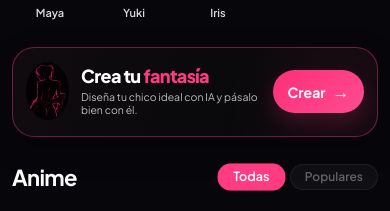
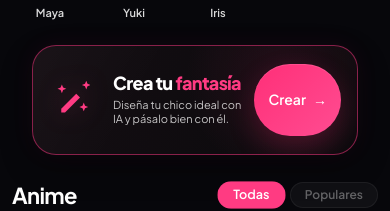
Before and after one commit to 3737631/luciaia, a Next.js app: page /luciaia/anime in a window 390 px wide. Shown: the part 485-696 px from the top of the page. Built offline with nearby package versions, Linux system fonts and the light colour scheme; grey boxes are pictures that could not be loaded.

Commit message:
fix: match FantasyCTA and CallScreen to deploy #375 (SVG icon, gradient bg, Cloudinary blur connected state)

```diff
--- a/src/app/globals.css
+++ b/src/app/globals.css
@@ -481,102 +481,78 @@ body {
   color: rgba(255,255,255,0.35);
 }
 
+/* ═══ Fantasy CTA (deploy #375) ═══ */
+
 .nuvia-fantasy-cta {
   position: relative;
-  left: 50%;
+  display: grid;
+  grid-template-columns: auto minmax(0, 1fr) auto;
+  align-items: center;
+  gap: 22px;
 
-  display: grid;
-  grid-template-columns: 64px minmax(0, 1fr) 138px;
-  align-items: center;
-  column-gap: 18px;
+  width: calc(100% - 32px);
+  max-width: 1180px;
+  min-height: 150px;
+  margin: 28px auto 34px;
+  padding: 28px 32px;
 
-  width: min(calc(100vw - 40px), 1040px);
-  min-height: 112px;
-
-  margin: 20px 0 24px;
-  padding: 18px 24px;
-
-  box-sizing: border-box;
   overflow: hidden;
 
-  transform: translateX(-50%);
-
-  border: 1px solid rgba(255, 56, 132, 0.4);
-  border-radius: 22px;
+  border: 1px solid rgba(255, 55, 132, 0.5);
+  border-radius: 26px;
 
   background:
-    radial-gradient(
-      circle at 90% 50%,
-      rgba(255, 48, 122, 0.065),
-      transparent 33%
-    ),
-    linear-gradient(
-      110deg,
-      #100b0f 0%,
-      #09090b 62%,
-      #0e090d 100%
-    );
+    radial-gradient(circle at 78% 30%, rgba(255, 55, 132, 0.1), transparent 38%),
+    linear-gradient(110deg, rgba(21, 14, 19, 0.98), rgba(10, 10, 12, 0.98));
 
   box-shadow:
-    0 12px 30px rgba(0, 0, 0, 0.3),
-    0 0 18px rgba(255, 47, 120, 0.035);
+    0 12px 32px rgba(0, 0, 0, 0.32),
+    0 0 24px rgba(255, 55, 132, 0.06);
+
+  color: #fff;
+}
+
+.nuvia-fantasy-cta::before {
+  content: "";
+  position: absolute;
+  inset: 0;
+  pointer-events: none;
+  background: linear-gradient(120deg, hsla(0, 0%, 100%, 0.025), transparent 36%);
+}
+
+.nuvia-fantasy-cta__button,
+.nuvia-fantasy-cta__copy,
+.nuvia-fantasy-cta__icon {
+  position: relative;
+  z-index: 1;
 }
 
 .nuvia-fantasy-cta__icon {
-  display: flex;
-  align-items: center;
-  justify-content: center;
-
-  width: 64px;
-  height: 64px;
-
-  margin: 0;
-  padding: 0;
-
+  display: grid;
+  place-items: center;
+  width: 82px;
+  height: 82px;
   color: #ff3b83;
+  flex-shrink: 0;
 }
 
 .nuvia-fantasy-cta__icon svg {
-  display: block;
-  width: 58px;
-  height: 58px;
-
-  margin: 0;
-  overflow: visible;
-
-  filter:
-    drop-shadow(0 0 8px rgba(255, 59, 131, 0.2));
-}
-
-.nuvia-fantasy-cta__image {
-  display: block;
-  width: 58px;
-  height: 58px;
-  border-radius: 50%;
-  object-fit: cover;
+  width: 72px;
+  height: 72px;
+  filter: drop-shadow(0 0 12px rgba(255, 59, 131, 0.28));
 }
 
 .nuvia-fantasy-cta__copy {
-  display: flex;
   min-width: 0;
-  flex-direction: column;
-  justify-content: center;
-
-  margin: 0;
-  padding: 0;
 }
 
 .nuvia-fantasy-cta__title {
-  margin: 0 0 6px;
-  padding: 0;
-
+  margin: 0 0 8px;
+  font-size: clamp(30px, 4vw, 48px);
+  line-height: 1.02;
+  font-weight: 800;
+  letter-spacing: -0.035em;
   color: #fff;
-
-  font-size: clamp(27px, 3vw, 38px);
-  font-weight: 800;
-  line-height: 1;
-  letter-spacing: -0.035em;
-  white-space: nowrap;
 }
 
 .nuvia-fantasy-cta__title span {
@@ -584,165 +560,119 @@ body {
 }
 
 .nuvia-fantasy-cta__description {
-  max-width: 610px;
+  max-width: 650px;
   margin: 0;
-  padding: 0;
-
-  color: rgba(255, 255, 255, 0.72);
-
-  font-size: clamp(14px, 1.5vw, 18px);
+  font-size: clamp(16px, 2.1vw, 23px);
+  line-height: 1.42;
   font-weight: 400;
-  line-height: 1.3;
+  color: hsla(0, 0%, 100%, 0.76);
 }
 
 .nuvia-fantasy-cta__button {
   display: inline-flex;
   align-items: center;
   justify-content: center;
-  justify-self: end;
-
-  width: 138px;
-  height: 54px;
-  gap: 7px;
-
-  margin: 0;
-  padding: 0 20px;
-
+  gap: 14px;
+  min-width: 195px;
+  min-height: 72px;
+  padding: 16px 28px;
   border: 0;
   border-radius: 999px;
-
-  background:
-    linear-gradient(135deg, #ff2f78, #ff4c91);
-
+  cursor: pointer;
+  background: linear-gradient(135deg, #ff2f78, #ff4c91);
   color: #fff;
-
   font: inherit;
-  font-size: 18px;
-  font-weight: 650;
-  line-height: 1;
-  white-space: nowrap;
-
-  cursor: pointer;
-
-  box-shadow:
-    0 9px 20px rgba(255, 47, 120, 0.18);
+  font-size: 24px;
+  font-weight: 600;
+  box-shadow: 0 12px 28px rgba(255, 47, 120, 0.22),
+    inset 0 1px 0 hsla(0, 0%, 100%, 0.12);
+  transition: transform 0.18s ease, filter 0.18s ease, box-shadow 0.18s ease;
 }
 
-.nuvia-fantasy-cta__arrow {
-  display: inline-block;
-  font-size: 21px;
-  font-weight: 400;
-  line-height: 1;
-  transform: translateY(-1px);
+.nuvia-fantasy-cta__button:hover {
+  transform: translateY(-2px);
+  filter: brightness(1.05);
+  box-shadow: 0 16px 34px rgba(255, 47, 120, 0.3),
+    inset 0 1px 0 hsla(0, 0%, 100%, 0.14);
 }
 
-@media (max-width: 768px) {
+.nuvia-fantasy-cta__button:active {
+  transform: scale(0.98);
+}
+
+.nuvia-fantasy-cta__button:focus-visible {
+  outline: 3px solid hsla(0, 0%, 100%, 0.9);
+  outline-offset: 4px;
+}
+
+@media (max-width: 767px) {
   .nuvia-fantasy-cta {
-    grid-template-columns: 58px minmax(0, 1fr) 104px;
-    column-gap: 10px;
-
-    height: 94px;
-    min-height: 94px;
-    max-height: 94px;
-
+    display: grid;
+    grid-template-columns: 52px minmax(0, 1fr) auto;
+    align-items: center;
+    gap: 12px;
+    width: calc(100% - 40px);
+    max-width: 390px;
+    min-height: 0;
+    margin: 18px auto 24px;
+    padding: 18px 16px;
     border-radius: 24px;
+    box-sizing: border-box;
+    overflow: hidden;
   }
 
   .nuvia-fantasy-cta__icon {
-    position: relative;
-    left: 4px;
-    top: -2px;
-
-    display: flex;
-    align-items: center;
-    justify-content: center;
-
-    width: 50px;
-    height: 54px;
-    margin: 0;
-    padding: 0;
-
-    overflow: visible;
-    align-self: center;
+    width: 46px;
+    height: 46px;
   }
 
   .nuvia-fantasy-cta__icon svg {
-    display: block;
-    width: 48px;
-    height: 48px;
-
-    margin: 0;
-    overflow: visible;
-
-    transform: translate(1px, -2px);
-    transform-origin: center;
+    width: 44px;
+    height: 44px;
   }
 
   .nuvia-fantasy-cta__copy {
     min-width: 0;
-    padding-right: 6px;
+  }
+
+  .nuvia-fantasy-cta__title {
+    margin: 0 0 5px;
+    font-size: 21px;
+    line-height: 1.05;
+    white-space: nowrap;
+  }
+
+  .nuvia-fantasy-cta__description {
+    margin: 0;
+    font-size: 14px;
+    line-height: 1.25;
+    display: -webkit-box;
+    -webkit-line-clamp: 2;
+    -webkit-box-orient: vertical;
+    overflow: hidden;
   }
 
   .nuvia-fantasy-cta__button {
-    position: relative;
-    right: 4px;
-    top: 0;
-
-    align-self: center;
-    justify-self: end;
-
-    margin: 0;
-    transform: none;
-  }
-
-  .nuvia-fantasy-cta__arrow {
-    margin-left: 0;
-    transform: none;
+    width: auto;
+    min-width: 92px;
+    height: 48px;
+    padding: 0 18px;
+    gap: 7px;
+    font-size: 15px;
+    white-space: nowrap;
+    flex-shrink: 0;
   }
 }
 
 @media (max-width: 390px) {
-  .nuvia-fantasy-cta {
-    grid-template-columns: 50px minmax(0, 1fr) 91px;
-    column-gap: 8px;
-
-    width: calc(100vw - 24px);
-    height: 90px;
-    min-height: 90px;
-    max-height: 90px;
-
-    padding: 11px 10px;
-    border-radius: 22px;
-  }
-
   .nuvia-fantasy-cta__icon {
-    position: relative;
-    left: 3px;
-    top: -1px;
-
-    display: flex;
-    align-items: center;
-    justify-content: center;
-
-    width: 43px;
-    height: 46px;
-    margin: 0;
-    padding: 0;
-
-    overflow: visible;
-    align-self: center;
+    width: 42px;
+    height: 42px;
   }
 
   .nuvia-fantasy-cta__icon svg {
-    display: block;
-    width: 41px;
-    height: 41px;
-
-    margin: 0;
-    overflow: visible;
-
-    transform: translate(1px, -1px);
-    transform-origin: center;
+    width: 40px;
+    height: 40px;
   }
 
   .nuvia-fantasy-cta__title {
@@ -750,38 +680,59 @@ body {
   }
 
   .nuvia-fantasy-cta__description {
-    font-size: 10.5px;
-    line-height: 1.18;
-  }
-
-  .nuvia-fantasy-cta__copy {
-    min-width: 0;
-    padding-right: 4px;
+    font-size: 11px;
   }
 
   .nuvia-fantasy-cta__button {
-    position: relative;
-    right: 3px;
-    top: 0;
+    min-width: 80px;
+    height: 44px;
+    padding: 0 14px;
+    font-size: 14px;
+  }
+}
 
-    align-self: center;
-    justify-self: end;
-
-    width: 91px;
-    min-width: 91px;
-    height: 43px;
-    min-height: 43px;
-
-    padding: 0 9px;
-    margin: 0;
-    font-size: 14px;
-    transform: none;
+@media (min-width: 769px) {
+  .nuvia-fantasy-cta {
+    grid-template-columns: 68px minmax(0, 1fr) 150px;
+    gap: 18px;
+    width: min(calc(100% - 64px), 980px);
+    min-height: 108px;
+    margin: 22px auto 28px;
+    padding: 20px 24px;
+    border-radius: 22px;
+    box-sizing: border-box;
   }
 
-  .nuvia-fantasy-cta__arrow {
-    font-size: 17px;
-    margin-left: 0;
-    transform: none;
+  .nuvia-fantasy-cta__icon {
+    width: 62px;
+    height: 62px;
+  }
+
+  .nuvia-fantasy-cta__icon svg {
+    width: 58px;
+    height: 58px;
+  }
+
+  .nuvia-fantasy-cta__title {
+    margin: 0 0 5px;
+    font-size: clamp(27px, 2.6vw, 36px);
+    line-height: 1.05;
+  }
+
+  .nuvia-fantasy-cta__description {
+    max-width: 540px;
+    margin: 0;
+    font-size: clamp(14px, 1.5vw, 18px);
+    line-height: 1.35;
+  }
+
+  .nuvia-fantasy-cta__button {
+    width: 150px;
+    min-width: 150px;
+    min-height: 54px;
+    padding: 12px 20px;
+    font-size: 18px;
+    gap: 10px;
   }
 }
 
--- a/src/components/FantasyCTA.tsx
+++ b/src/components/FantasyCTA.tsx
@@ -2,8 +2,6 @@ type FantasyCTAProps = {
   mode: "girls" | "boys";
   onCreate: () => void;
 };
-
-const basePath = process.env.NEXT_PUBLIC_BASE_PATH ?? "";
 
 export function FantasyCTA({
   mode,
@@ -23,11 +21,12 @@ export function FantasyCTA({
         className="nuvia-fantasy-cta__icon"
         aria-hidden="true"
       >
-        <img
-          src={`${basePath}/fantasy-neon.jpg`}
-          alt=""
-          className="nuvia-fantasy-cta__image"
-        />
+        <svg viewBox="0 0 64 64" xmlns="http://www.w3.org/2000/svg" role="img">
+          <path d="m56 6 2-5 2 5 5 2-5 2-2 5-2-5-5-2 5-2Z" fill="currentColor" />
+          <path d="m17 12 2-5 2 5 5 2-5 2-2 5-2-5-5-2 5-2Z" fill="currentColor" />
+          <path d="m52 41 2-5 2 5 5 2-5 2-2 5-2-5-5-2 5-2Z" fill="currentColor" />
+          <path d="M18 46 42 22l6 6-24 24H18v-6Z" fill="currentColor" />
+        </svg>
       </div>
 
       <div className="nuvia-fantasy-cta__copy">
```
Also changed, not shown: src/components/CallScreen.tsx (+31 -35 lines).
